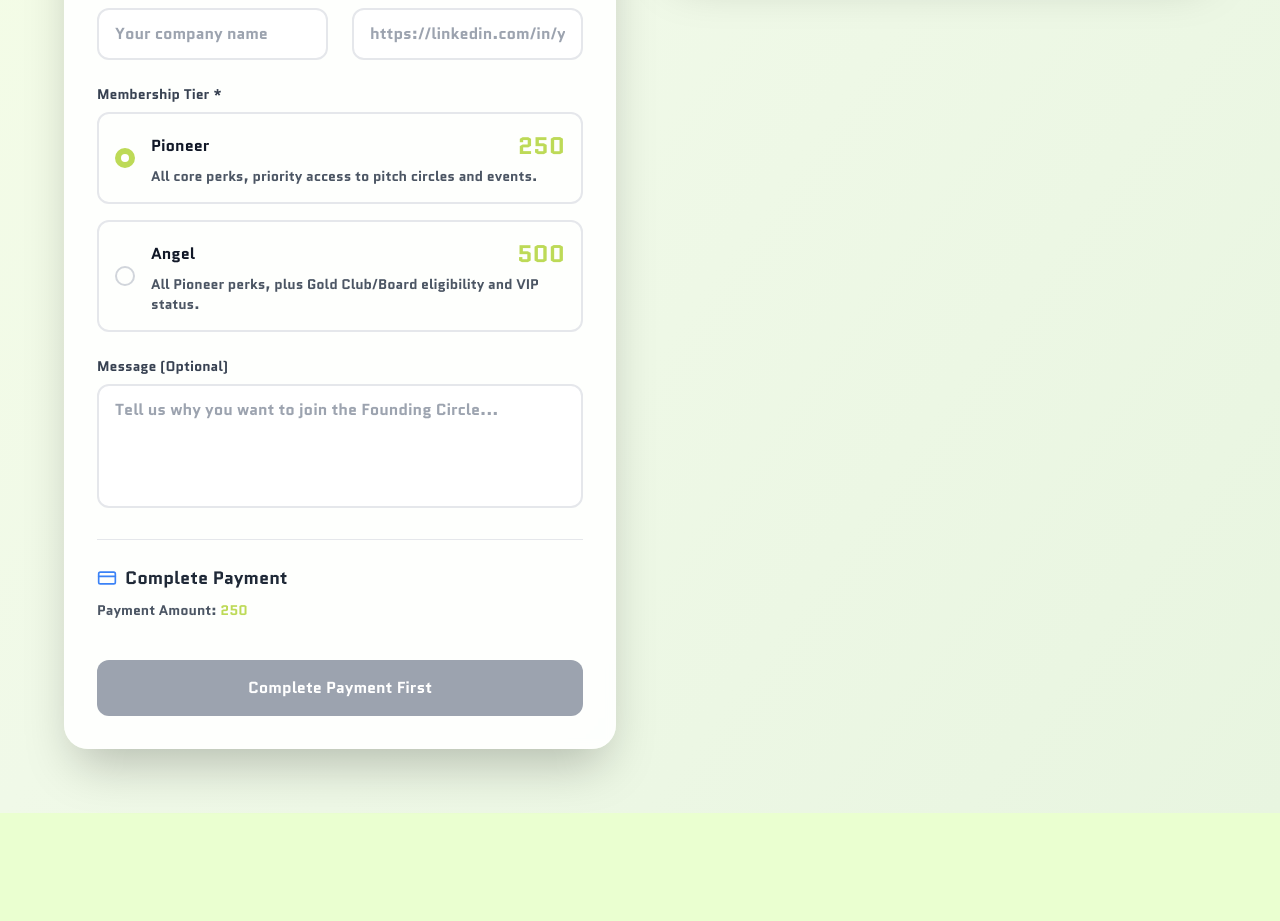
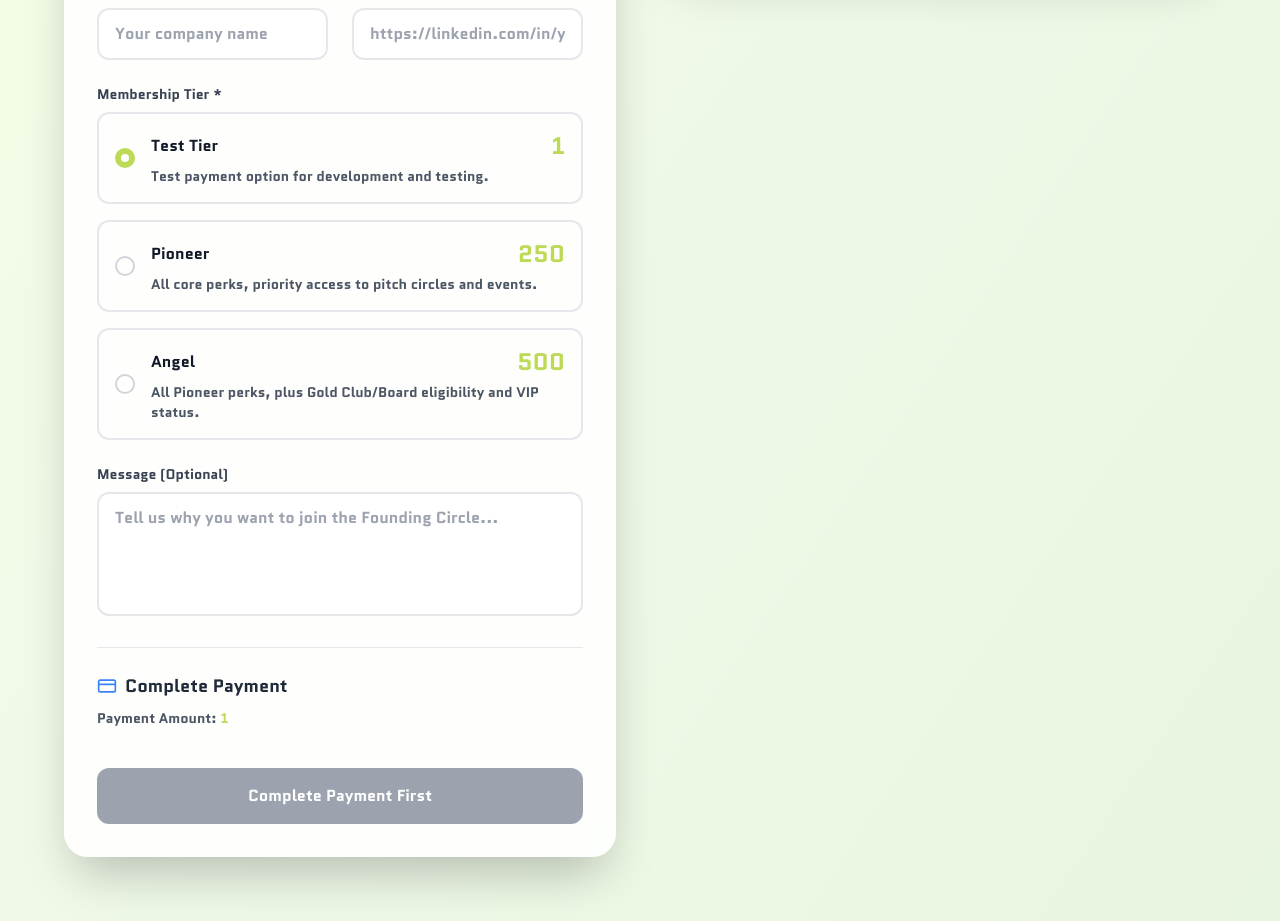
Before and after one commit to Realyyt/herscape, a Next.js app: page /join in a window 1280 px wide. Shown: the part 962-1883 px from the top of the page. Before the commit the page ends 1775 px from the top, so only its background shows below. Built offline with nearby package versions, Linux system fonts and the light colour scheme; no server answers; a web font is replaced by a local one.

Commit message:
feat build

```diff
--- a/app/join/page.tsx
+++ b/app/join/page.tsx
@@ -28,7 +28,7 @@ function JoinForm() {
     lastName: '',
     email: '',
     phone: '',
-    tier: 'pioneer',
+    tier: 'test',
     company: '',
     linkedin: '',
     message: '',
@@ -540,12 +540,20 @@ function JoinForm() {
                   <div className="flex justify-center">
                     <PayPalButtons
                       createOrder={(data, actions) => {
+                        const amount = (selectedTier?.price || 1).toString();
+                        console.log('Creating PayPal order:', {
+                          amount,
+                          tier: selectedTier?.name,
+                          clientId: process.env.NEXT_PUBLIC_PAYPAL_CLIENT_ID,
+                          nodeEnv: process.env.NODE_ENV
+                        });
+
                         return actions.order.create({
                           intent: "CAPTURE",
                           purchase_units: [
                             {
                               amount: {
-                                value: (selectedTier?.price || 250).toString(),
+                                value: amount,
                                 currency_code: "USD"
                               },
                               description: `Herscape Founding Circle - ${selectedTier?.name} Membership`,
@@ -555,14 +563,17 @@ function JoinForm() {
                         });
                       }}
                       onApprove={(data, actions) => {
+                        console.log('PayPal order approved:', data);
                         if (actions.order) {
                           return actions.order.capture().then((details) => {
+                            console.log('PayPal payment captured:', details);
                             handlePaymentSuccess(details);
                           });
                         }
                         return Promise.resolve();
                       }}
                       onError={(err) => {
+                        console.error('PayPal error:', err);
                         handlePaymentError(err);
                       }}
                       style={{
@@ -652,10 +663,22 @@ function JoinForm() {
 }
 
 export default function Join() {
+  const clientId = process.env.NEXT_PUBLIC_PAYPAL_CLIENT_ID;
+
+  if (!clientId) {
+    console.error('PayPal Client ID not configured. Please add NEXT_PUBLIC_PAYPAL_CLIENT_ID to your .env.local file');
+  }
+
   return (
     <PayPalScriptProvider options={{
-      clientId: process.env.NEXT_PUBLIC_PAYPAL_CLIENT_ID || "test",
-      currency: "USD"
+      clientId: clientId || "test",
+      currency: "USD",
+      intent: "CAPTURE",
+      // Force live mode if NODE_ENV is production
+      ...(process.env.NODE_ENV === 'production' && {
+        'data-client-id': clientId,
+        'data-sdk-integration-source': 'button-factory'
+      })
     }}>
       <JoinForm />
     </PayPalScriptProvider>
--- a/src/lib/tiers.ts
+++ b/src/lib/tiers.ts
@@ -1,5 +1,5 @@
 export interface Tier {
-  id: 'pioneer' | 'angel';
+  id: 'test' | 'pioneer' | 'angel';
   name: string;
   price: number;
   priceString: string;
@@ -8,6 +8,14 @@ export interface Tier {
 }
 
 export const tiers: Tier[] = [
+  {
+    id: 'test',
+    name: 'Test Tier',
+    price: 1,
+    priceString: '$1',
+    description: 'Test payment option for development and testing.',
+    features: ['Test payment only', 'Development use', 'No real benefits']
+  },
   {
     id: 'pioneer',
     name: 'Pioneer',
```
Also changed, not shown: check-paypal-config.js (added, +75 -0 lines).
